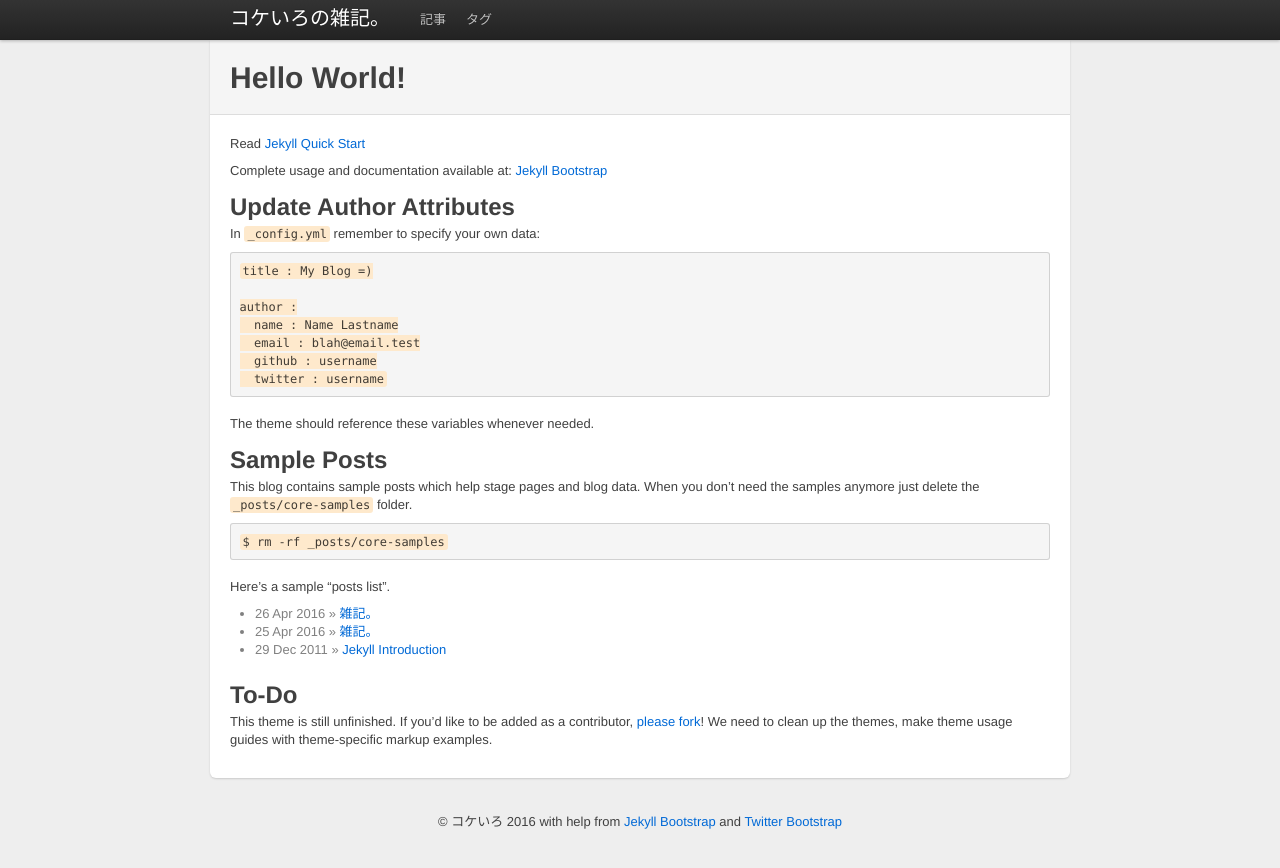
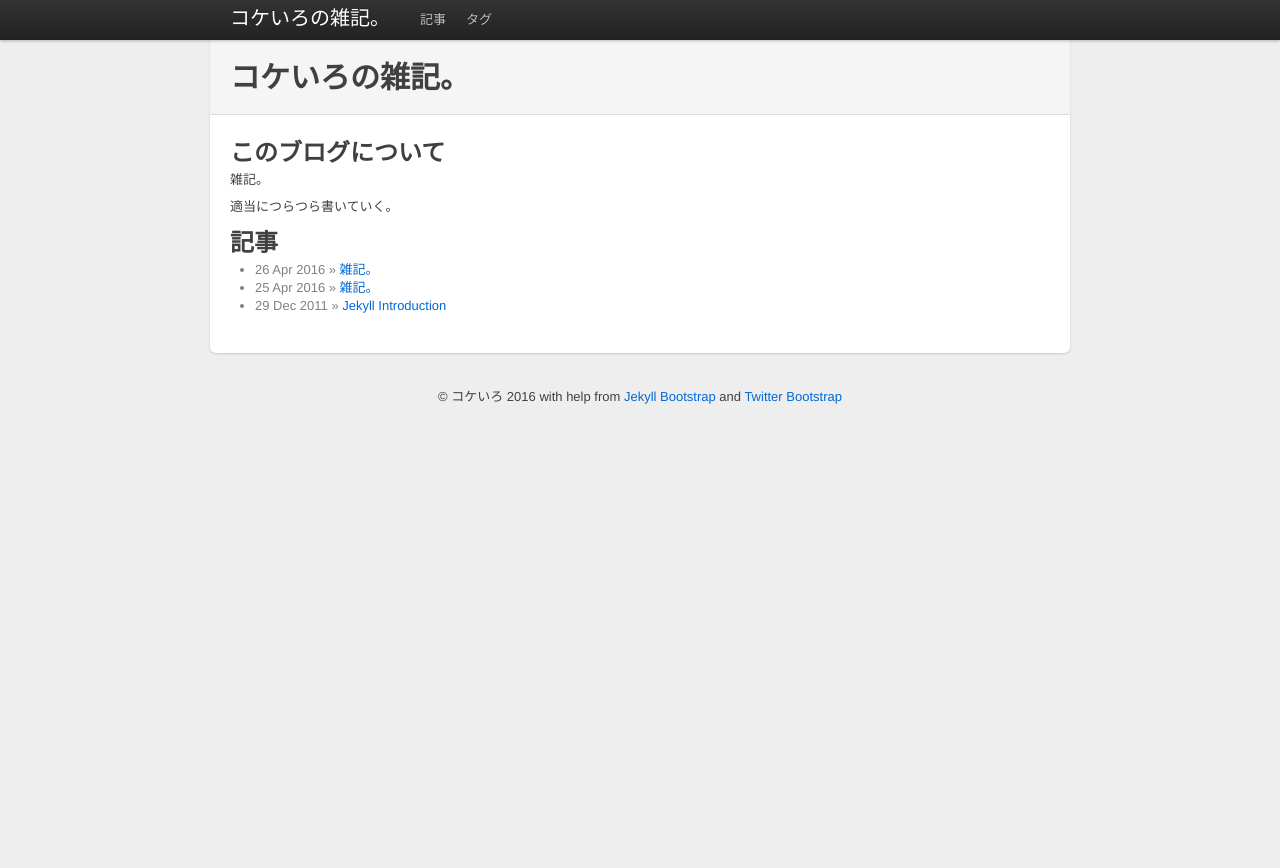
Before and after one commit to kokeiro001/kokeiro001.github.io, a Jekyll site: the page built from index.md, in a window 1280 px wide. Shown: the top 868 px of the page. Built offline with Jekyll 4.4.1, drawn with Linux system fonts in a browser that asks for light colours.

Commit message:
トップページを編集した

```diff
--- a/index.md
+++ b/index.md
@@ -1,44 +1,22 @@
 ---
 layout: page
-title: Hello World!
-tagline: Supporting tagline
+title: コケいろの雑記。
 ---
 {% include JB/setup %}
 
-Read [Jekyll Quick Start](http://jekyllbootstrap.com/usage/jekyll-quick-start.html)
 
-Complete usage and documentation available at: [Jekyll Bootstrap](http://jekyllbootstrap.com)
+## このブログについて
 
-## Update Author Attributes
+雑記。
 
-In `_config.yml` remember to specify your own data:
+適当につらつら書いていく。
 
-    title : My Blog =)
 
-    author :
-      name : Name Lastname
-      email : blah@email.test
-      github : username
-      twitter : username
 
-The theme should reference these variables whenever needed.
-
-## Sample Posts
-
-This blog contains sample posts which help stage pages and blog data.
-When you don't need the samples anymore just delete the `_posts/core-samples` folder.
-
-    $ rm -rf _posts/core-samples
-
-Here's a sample "posts list".
+## 記事
 
 <ul class="posts">
   {% for post in site.posts %}
     <li><span>{{ post.date | date_to_string }}</span> &raquo; <a href="{{ BASE_PATH }}{{ post.url }}">{{ post.title }}</a></li>
   {% endfor %}
 </ul>
-
-## To-Do
-
-This theme is still unfinished. If you'd like to be added as a contributor, [please fork](http://github.com/plusjade/jekyll-bootstrap)!
-We need to clean up the themes, make theme usage guides with theme-specific markup examples.
```
